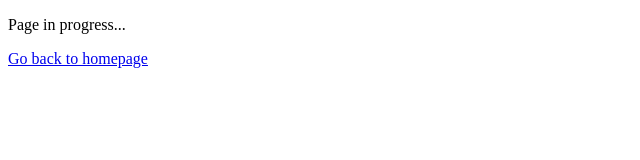
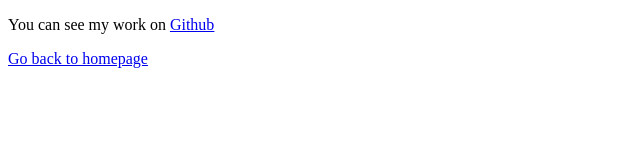
Before and after one commit to lemonadee71/basic-informational-site, a website: page pages/contact.html in a window 1280 px wide. Shown: the whole page, without its empty margins (0-640 px from the left). Drawn offline with Linux system fonts and the light colour scheme.

Commit message:
Add link to github

```diff
--- a/pages/contact.html
+++ b/pages/contact.html
@@ -7,7 +7,10 @@
     <title>Contact Me</title>
   </head>
   <body>
-    <p>Page in progress...</p>
+    <p>
+      You can see my work on
+      <a href="https://github.com/lemonadee71">Github</a>
+    </p>
     <a href="/">Go back to homepage</a>
   </body>
 </html>
```
